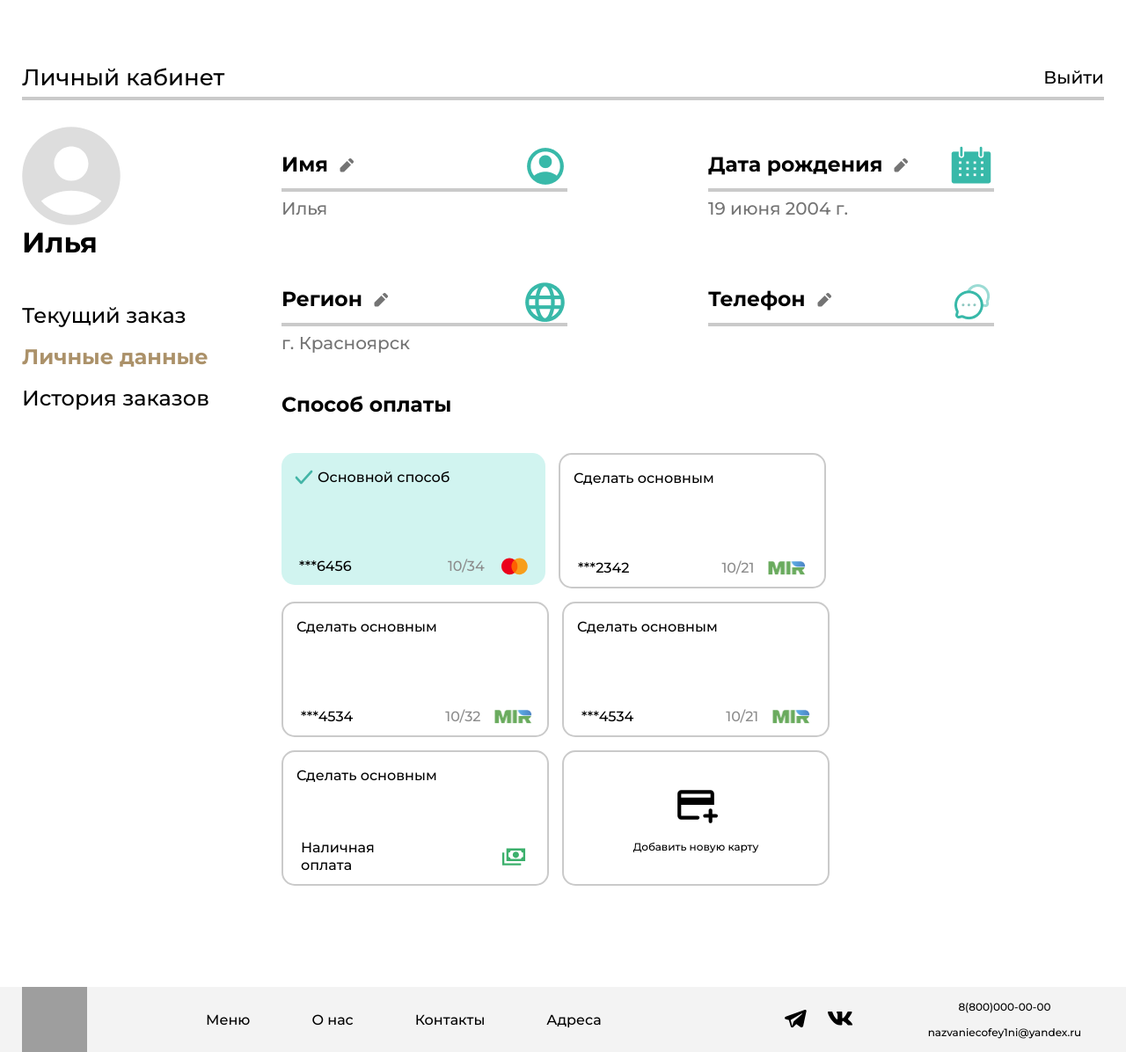
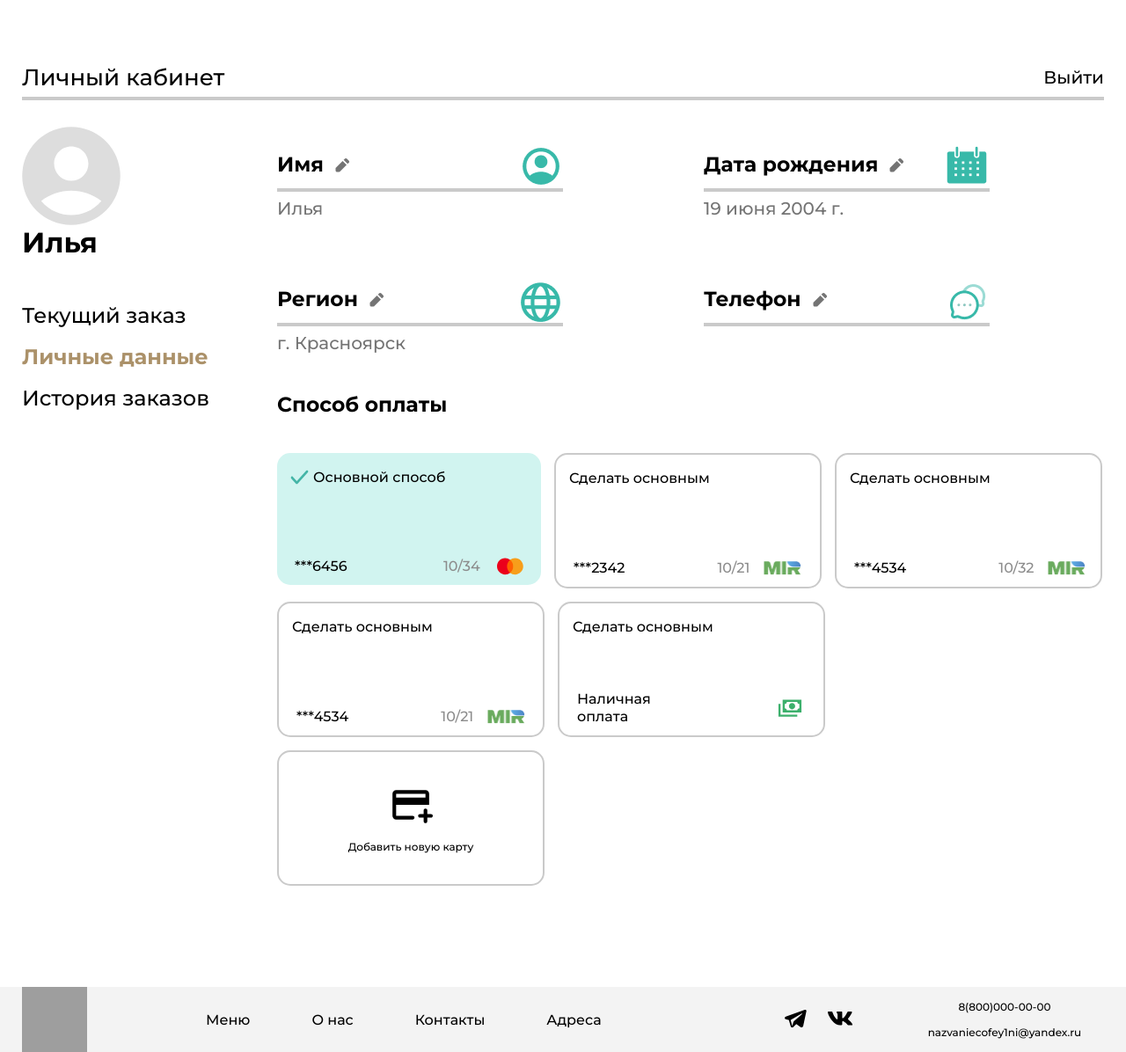
Before and after one commit to KoreTeo/academyCoffee, a Django app: page /account/2/ in a window 1280 px wide. Shown: the part 63-1259 px from the top of the page at 88% size. Run offline with Django 4.2, Linux system fonts and the light colour scheme; a user stored in the database is signed in; data comes from the database, SQL or seed files in the repository; grey boxes are pictures that could not be loaded.

Commit message:
Исправил переход на новую строку в личном кабинете

```diff
--- a/academyCoffee/static/personalaccount/css/style.css
+++ b/academyCoffee/static/personalaccount/css/style.css
@@ -114,7 +114,7 @@
 }
 
 .payment-method-container {
-    width: 935px;
+    width: 940px;
     display: flex;
     gap: 15px;
     flex-wrap: wrap;
```
